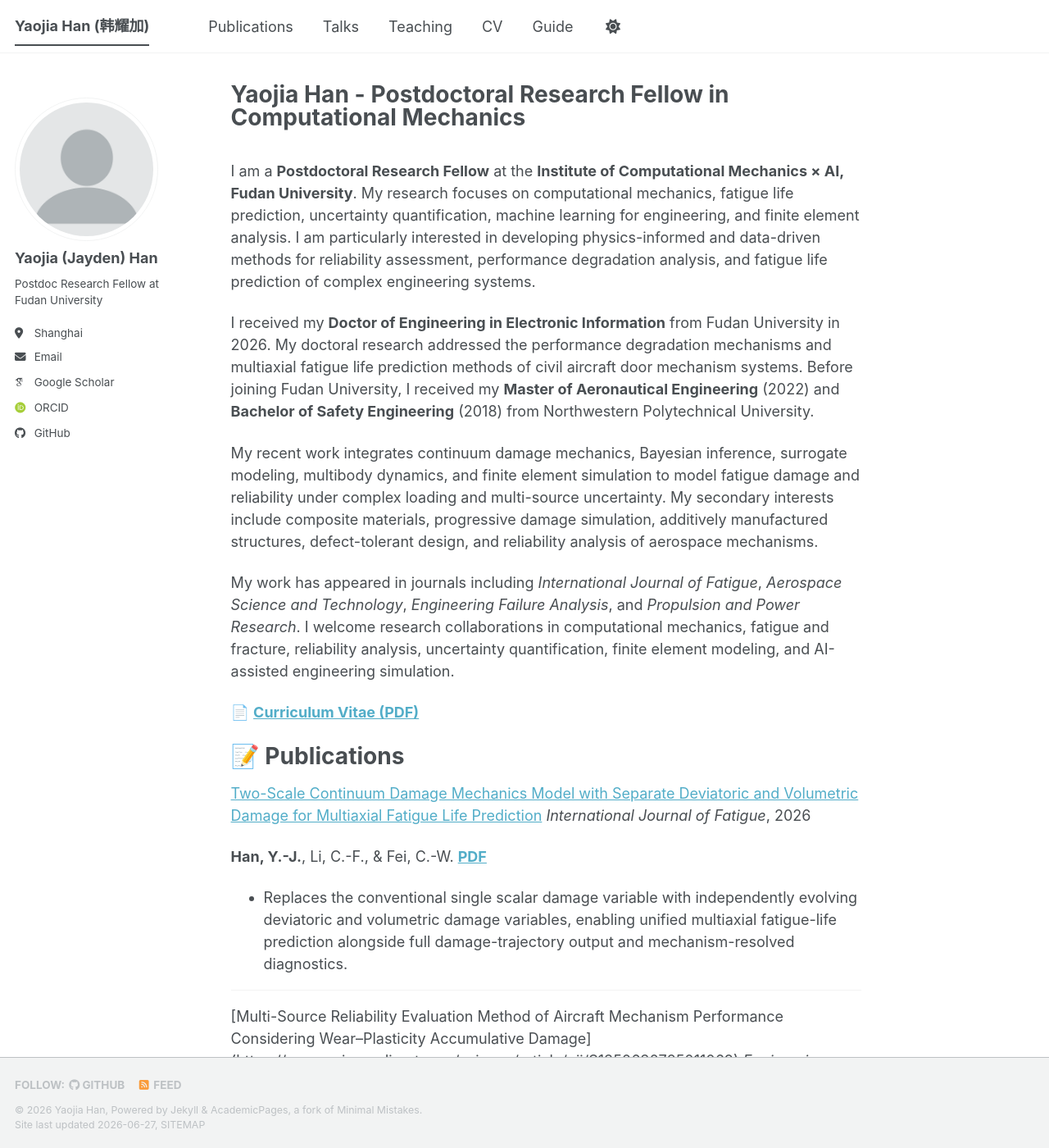
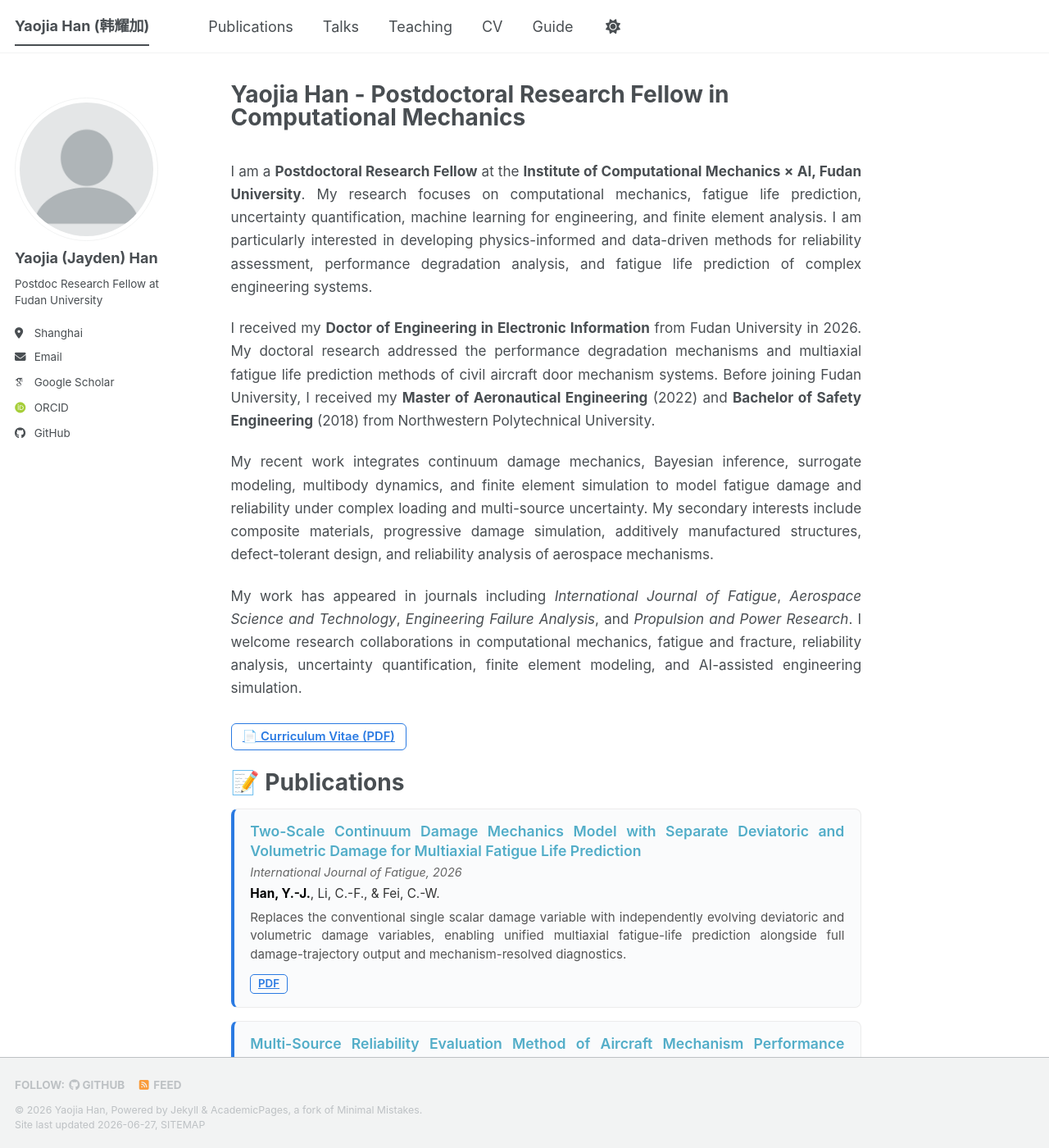
Before and after one commit to jaydenHYJ/jaydenHYJ.github.io, a Jekyll site: the page built from _pages/about.md, in a window 1280 px wide and 1400 px high. Shown: the whole window at 82% size. Built offline with Jekyll 4.4.1, drawn with Linux system fonts in a browser that asks for light colours; some web fonts are replaced; a script bundle is joined from its source files by our own code; library files that are not in the unit come from our copies; some of the changed text lies outside the part shown.

Commit message:
Update about.md

```diff
--- a/_pages/about.md
+++ b/_pages/about.md
@@ -9,7 +9,51 @@ redirect_from:
   - /about.html
 ---
 
+<style>
+/* ===== body text: justified, comfortable size ===== */
+.about-text { text-align: justify; font-size: 0.95rem; line-height: 1.65; }
+.cv-button {
+  display: inline-block; margin-top: .4em;
+  font-size: .82rem; font-weight: 600;
+  padding: .3em .9em; border-radius: 6px;
+  border: 1px solid #2a7ae2; color: #2a7ae2; text-decoration: none;
+}
+.cv-button:hover { background: #2a7ae2; color: #fff; }
+
+/* ===== publication cards ===== */
+.pub-list { margin-top: .6em; }
+.pub-item {
+  text-align: justify;
+  padding: .85em 1.1em;
+  margin-bottom: .9em;
+  border: 1px solid #ececec;
+  border-left: 4px solid #2a7ae2;
+  border-radius: 8px;
+  background: #fafbfc;
+  transition: box-shadow .2s ease, transform .2s ease;
+}
+.pub-item:hover { box-shadow: 0 4px 14px rgba(0,0,0,.08); transform: translateY(-2px); }
+.pub-title { font-size: .98rem; font-weight: 600; line-height: 1.35; margin-bottom: .2em; }
+.pub-title a { text-decoration: none; }
+.pub-title a:hover { text-decoration: underline; }
+.pub-venue { font-size: .8rem; font-style: italic; color: #666; margin-bottom: .3em; }
+.pub-authors { font-size: .85rem; color: #333; margin-bottom: .35em; }
+.pub-authors strong { color: #000; }
+.pub-desc { font-size: .84rem; color: #555; margin: .3em 0 .55em; }
+.pub-pdf {
+  display: inline-block; font-size: .74rem; font-weight: 600;
+  padding: .1em .65em; border: 1px solid #2a7ae2; border-radius: 5px;
+  color: #2a7ae2; text-decoration: none;
+}
+.pub-pdf:hover { background: #2a7ae2; color: #fff; }
+
+/* ===== honors / education / talks: tighter, justified ===== */
+.tidy-list li { font-size: .9rem; line-height: 1.5; margin-bottom: .35em; text-align: justify; }
+</style>
+
 <span class='anchor' id='about-me'></span>
+
+<div class="about-text" markdown="1">
 
 I am a **Postdoctoral Research Fellow** at the **Institute of Computational Mechanics × AI, Fudan University**. My research focuses on computational mechanics, fatigue life prediction, uncertainty quantification, machine learning for engineering, and finite element analysis. I am particularly interested in developing physics-informed and data-driven methods for reliability assessment, performance degradation analysis, and fatigue life prediction of complex engineering systems.
 
@@ -19,77 +63,72 @@ My recent work integrates continuum damage mechanics, Bayesian inference, surrog
 
 My work has appeared in journals including *International Journal of Fatigue*, *Aerospace Science and Technology*, *Engineering Failure Analysis*, and *Propulsion and Power Research*. I welcome research collaborations in computational mechanics, fatigue and fracture, reliability analysis, uncertainty quantification, finite element modeling, and AI-assisted engineering simulation.
 
-📄 [**Curriculum Vitae (PDF)**](files/CV_YJH.pdf)
+</div>
+
+<a class="cv-button" href="files/CV_YJH.pdf">📄 Curriculum Vitae (PDF)</a>
 
 # 📝 Publications
 
-<div class='paper-box-text' markdown="1">
+<div class="pub-list">
 
-[Two-Scale Continuum Damage Mechanics Model with Separate Deviatoric and Volumetric Damage for Multiaxial Fatigue Life Prediction](https://www.sciencedirect.com/science/article/abs/pii/S0142112326002203) *International Journal of Fatigue*, 2026
-
-**Han, Y.-J.**, Li, C.-F., & Fei, C.-W. [**PDF**](files/IJF.pdf)
-
-- Replaces the conventional single scalar damage variable with independently evolving deviatoric and volumetric damage variables, enabling unified multiaxial fatigue-life prediction alongside full damage-trajectory output and mechanism-resolved diagnostics.
+<div class="pub-item">
+  <div class="pub-title"><a href="https://www.sciencedirect.com/science/article/abs/pii/S0142112326002203">Two-Scale Continuum Damage Mechanics Model with Separate Deviatoric and Volumetric Damage for Multiaxial Fatigue Life Prediction</a></div>
+  <div class="pub-venue">International Journal of Fatigue, 2026</div>
+  <div class="pub-authors"><strong>Han, Y.-J.</strong>, Li, C.-F., &amp; Fei, C.-W.</div>
+  <div class="pub-desc">Replaces the conventional single scalar damage variable with independently evolving deviatoric and volumetric damage variables, enabling unified multiaxial fatigue-life prediction alongside full damage-trajectory output and mechanism-resolved diagnostics.</div>
+  <a class="pub-pdf" href="files/IJF.pdf">PDF</a>
 </div>
 
----
-
-<div class='paper-box-text' markdown="1">
-
-[Multi-Source Reliability Evaluation Method of Aircraft Mechanism Performance Considering Wear–Plasticity Accumulative Damage]
-(https://www.sciencedirect.com/science/article/pii/S1350630725011069) *Engineering Failure Analysis*, 2026
-
-**Han, Y.-J.**, Zheng, B.-Y., & Fei, C.-W. [**PDF**](files/efa.pdf)
-
-- Proposes a multi-source reliability evaluation method for aircraft mechanism performance that accounts for coupled wear and cyclic-plasticity accumulative damage.
+<div class="pub-item">
+  <div class="pub-title"><a href="https://www.sciencedirect.com/science/article/pii/S1350630725011069">Multi-Source Reliability Evaluation Method of Aircraft Mechanism Performance Considering Wear–Plasticity Accumulative Damage</a></div>
+  <div class="pub-venue">Engineering Failure Analysis, 2026</div>
+  <div class="pub-authors"><strong>Han, Y.-J.</strong>, Zheng, B.-Y., &amp; Fei, C.-W.</div>
+  <div class="pub-desc">Proposes a multi-source reliability evaluation method for aircraft mechanism performance that accounts for coupled wear and cyclic-plasticity accumulative damage.</div>
+  <a class="pub-pdf" href="files/efa.pdf">PDF</a>
 </div>
 
----
-
-<div class='paper-box-text' markdown="1">
-
-[CDM–Bayesian Framework for Multiscale Fatigue Life Prediction of Aircraft Mechanisms with Rigid–Flexible Coupling](https://www.sciencedirect.com/science/article/pii/S1270963826002956) *Aerospace Science and Technology*, 2026
-
-**Han, Y.-J.**, Sun, Y.-P., & Fei, C.-W. [**PDF**](files/ast.pdf)
-
-- Couples continuum damage mechanics with Bayesian inference to deliver multiscale fatigue-life prediction for aircraft mechanisms exhibiting rigid–flexible coupling.
+<div class="pub-item">
+  <div class="pub-title"><a href="https://www.sciencedirect.com/science/article/pii/S1270963826002956">CDM–Bayesian Framework for Multiscale Fatigue Life Prediction of Aircraft Mechanisms with Rigid–Flexible Coupling</a></div>
+  <div class="pub-venue">Aerospace Science and Technology, 2026</div>
+  <div class="pub-authors"><strong>Han, Y.-J.</strong>, Sun, Y.-P., &amp; Fei, C.-W.</div>
+  <div class="pub-desc">Couples continuum damage mechanics with Bayesian inference to deliver multiscale fatigue-life prediction for aircraft mechanisms exhibiting rigid–flexible coupling.</div>
+  <a class="pub-pdf" href="files/ast.pdf">PDF</a>
 </div>
 
----
-
-<div class='paper-box-text' markdown="1">
-
-[Deep Learning-Based Modeling Method for Probabilistic LCF Life Prediction of Turbine Blisk](https://www.sciencedirect.com/science/article/pii/S2212540X23000548) *Propulsion and Power Research*, 13(1), 12–25, 2024
-
-Fei, C.-W., **Han, Y.-J.**, Wen, J.-R., Li, C., Han, L., & Choy, Y.-S. [**PDF**](files/deeplearningppr.pdf)
-
-- Introduces a convolutional–deep neural network (C-DNN) that combines CNN feature extraction with DNN regression for probabilistic low-cycle-fatigue (LCF) life prediction of turbine blisks under uncertain operating parameters.
+<div class="pub-item">
+  <div class="pub-title"><a href="https://www.sciencedirect.com/science/article/pii/S2212540X23000548">Deep Learning-Based Modeling Method for Probabilistic LCF Life Prediction of Turbine Blisk</a></div>
+  <div class="pub-venue">Propulsion and Power Research, 13(1), 12–25, 2024</div>
+  <div class="pub-authors">Fei, C.-W., <strong>Han, Y.-J.</strong>, Wen, J.-R., Li, C., Han, L., &amp; Choy, Y.-S.</div>
+  <div class="pub-desc">Introduces a convolutional–deep neural network (C-DNN) that combines CNN feature extraction with DNN regression for probabilistic low-cycle-fatigue (LCF) life prediction of turbine blisks under uncertain operating parameters.</div>
+  <a class="pub-pdf" href="files/deeplearningppr.pdf">PDF</a>
 </div>
 
----
+<div class="pub-item">
+  <div class="pub-title"><a href="https://www.sciencedirect.com/science/article/pii/S2212540X24000543">Structural Design of Aeroengine Radiators: State of the Art and Perspectives</a></div>
+  <div class="pub-venue">Propulsion and Power Research (Review), 13(3), 319–334, 2024</div>
+  <div class="pub-authors">Fei, C.-W., Li, C., Lin, J.-Y., <strong>Han, Y.-J.</strong>, Choy, Y.-S., &amp; Chen, C.-H.</div>
+  <div class="pub-desc">A comprehensive review of structural design and layout-optimization methods for aeroengine radiators, covering existing radiator structures, optimization theory, and future directions such as smart materials and lattice structures for lightweight thermal management.</div>
+  <a class="pub-pdf" href="files/reviewppr.pdf">PDF</a>
+</div>
 
-<div class='paper-box-text' markdown="1">
-
-[Structural Design of Aeroengine Radiators: State of the Art and Perspectives](https://www.sciencedirect.com/science/article/pii/S2212540X24000543) *Propulsion and Power Research* (Review), 13(3), 319–334, 2024
-
-Fei, C.-W., Li, C., Lin, J.-Y., **Han, Y.-J.**, Choy, Y.-S., & Chen, C.-H. [**PDF**](files/reviewppr.pdf)
-
-- A comprehensive review of structural design and layout-optimization methods for aeroengine radiators, covering existing radiator structures, optimization theory, and future directions such as smart materials and lattice structures for lightweight thermal management.
 </div>
 
 # 🏅 Honors and Awards
+{: .tidy-list}
 - *2026* Outstanding Graduate, Fudan University, China
 - *2025* Best Paper Award, Shanghai Aeronautics Academy, China
 - *2023* Outstanding Doctoral Student Academic Scholarship, Fudan University, China
 - *2022* Best Paper Award, Shanghai Aeronautics Academy, China
 
 # 📖 Educations
+{: .tidy-list}
 - *Sep 2022 – Jun 2026*, **Doctor of Engineering, Electronic Information**, Fudan University, China. Dissertation: Performance Degradation Mechanisms and Multiaxial Fatigue Life Prediction Methods of Civil Aircraft Door Mechanism Systems.
 - *Sep 2019 – Mar 2022*, **Master of Aeronautical Engineering**, Northwestern Polytechnical University, China. Dissertation: Design and Analysis of Reliability Test of an Electro-pneumatic Valve.
 - *Sep 2014 – Jun 2018*, **Bachelor of Safety Engineering**, Northwestern Polytechnical University, China. Dissertation: Qualitative Reliability Analysis of an Aircraft Cabin Door Lock System.
 
 # 🎤 Conferences & Talks
+{: .tidy-list}
 - *2026*, **A data-driven fatigue reliability assessment of motion mechanisms based on surrogate models**, 11th International Conference on Engineering Failure Analysis (ICEFA).
-- *2022*, **Influence of temperature on fatigue life of lock test mechanism**, 11th International Conference on Quality, Reliability, Risk, Maintenance, and Safety Engineering (QR2MSE), pp. 1599–1606. [**PDF**](files/Influence_of_temperature_on_fatigue_life_of_lock_test_mechanism.pdf)
-- *2021*, **A neural network based approach for reliability analysis of UAV flapping wing**, 5th IEEE International Conference on Sensing, Diagnostics, Prognostics, and Control (SDPC), pp. 42–47. [**PDF**](files/A_Neural_Network_Based_Approach_for_Reliability_Analysis_of_UAV_Flapping_Wing.pdf)
-- *2021*, **Design and dynamic analysis of random vibration test fixture for aerospace valve**, Global Reliability and Prognostics and Health Management (PHM-Nanjing), pp. 1–6. [**PDF**](files/2021%20Global%20Reliability%20and%20Prognostics%20and%20Health%20Management%20%28PHM-Nanjing%29.pdf)
+- *2022*, **Influence of temperature on fatigue life of lock test mechanism**, 11th International Conference on Quality, Reliability, Risk, Maintenance, and Safety Engineering (QR2MSE), pp. 1599–1606. [PDF](files/Influence_of_temperature_on_fatigue_life_of_lock_test_mechanism.pdf)
+- *2021*, **A neural network based approach for reliability analysis of UAV flapping wing**, 5th IEEE International Conference on Sensing, Diagnostics, Prognostics, and Control (SDPC), pp. 42–47. [PDF](files/A_Neural_Network_Based_Approach_for_Reliability_Analysis_of_UAV_Flapping_Wing.pdf)
+- *2021*, **Design and dynamic analysis of random vibration test fixture for aerospace valve**, Global Reliability and Prognostics and Health Management (PHM-Nanjing), pp. 1–6. [PDF](files/2021%20Global%20Reliability%20and%20Prognostics%20and%20Health%20Management%20%28PHM-Nanjing%29.pdf)
```
